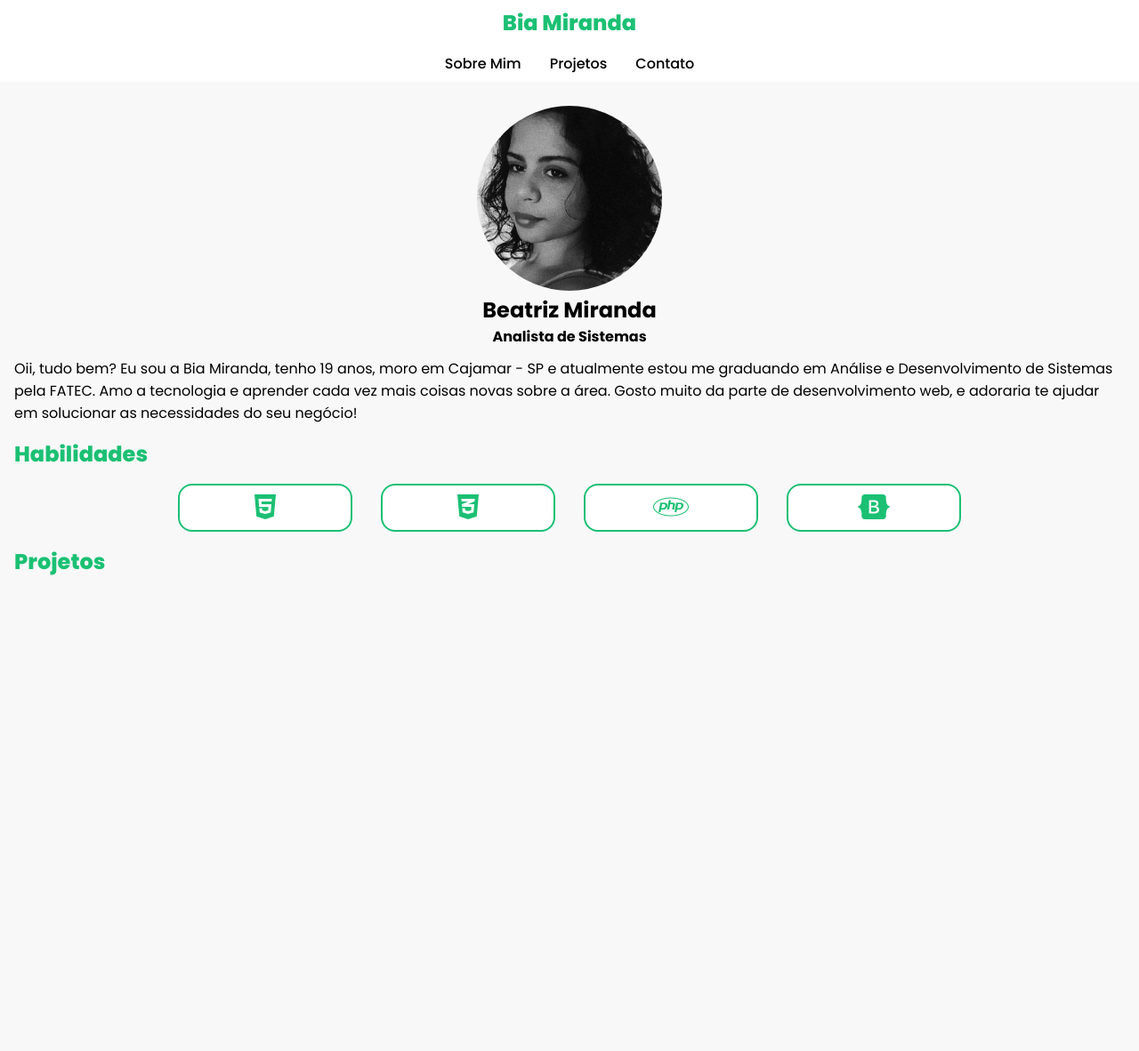
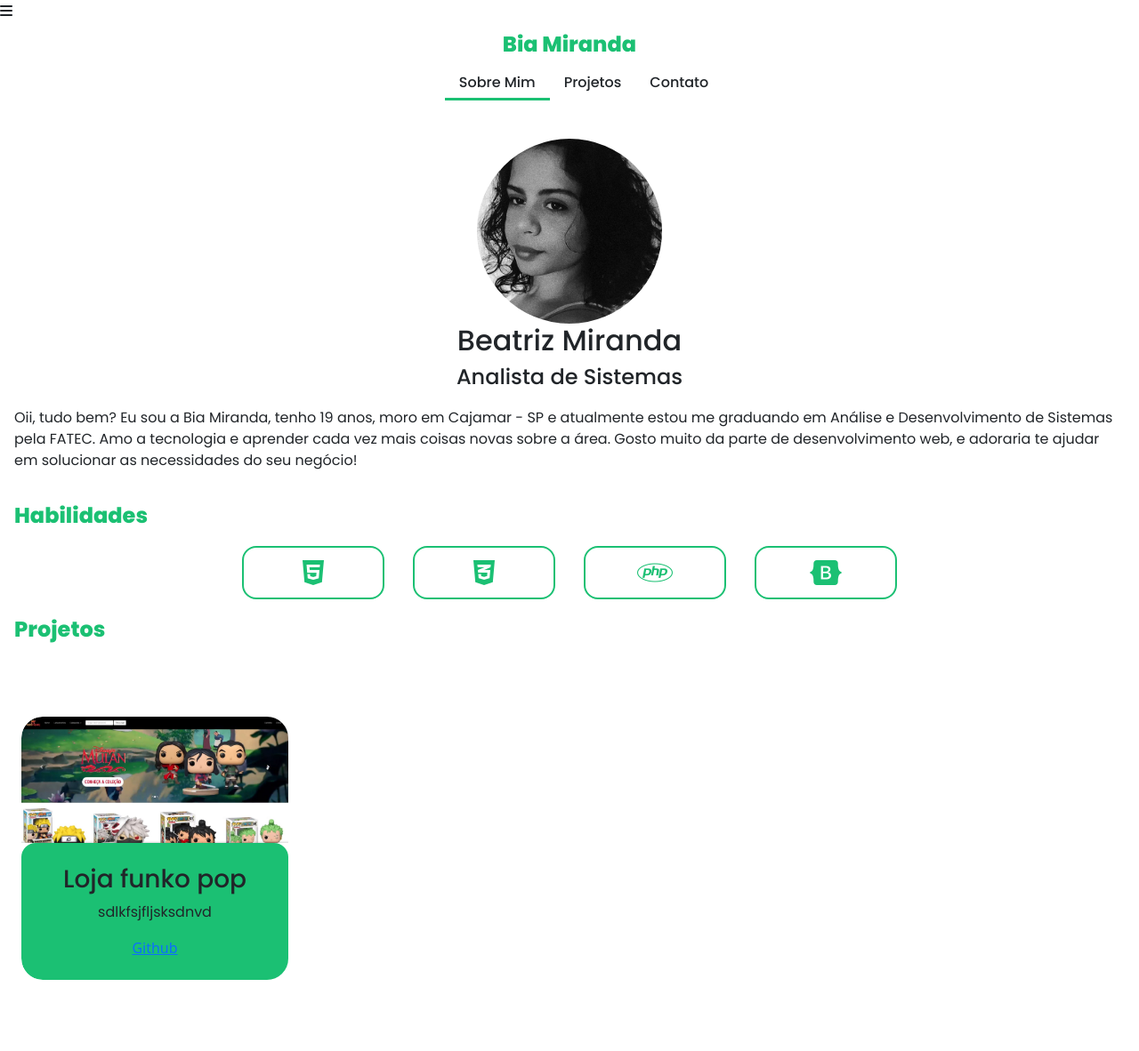
Before and after one commit to beatriz-miran/portfolio, a plain HTML site: page index.html in a window 1280 px wide. Shown: the whole page at 89% size. Before the commit the page ends 800 px from the top, so only its background shows below. Drawn offline with nearby package versions, Linux system fonts and the light colour scheme.

Commit message:
projetos pt1

```diff
--- a/index.html
+++ b/index.html
@@ -6,12 +6,15 @@
     <title>Beatriz Miranda</title>
     <link rel="stylesheet" href="style.css">
     <script src="https://kit.fontawesome.com/f744b840f7.js" crossorigin="anonymous"></script>
+    <link href="https://cdn.jsdelivr.net/npm/bootstrap@5.3.3/dist/css/bootstrap.min.css" rel="stylesheet" integrity="sha384-QWTKZyjpPEjISv5WaRU9OFeRpok6YctnYmDr5pNlyT2bRjXh0JMhjY6hW+ALEwIH" crossorigin="anonymous">
+
 </head>
 <body>
+    <i class="fa-solid fa-bars" id="menu-icon"></i>
     <nav>
         <div class="logo"><span>Bia Miranda</span></div>
         <ul>
-            <li>Sobre Mim</li>
+            <li class="active">Sobre Mim</li>
             <li>Projetos</li>
             <li>Contato</li>
         </ul>
@@ -55,8 +58,35 @@
     </section>
 
     <span>Projetos</span>
-    <section class="projetos"></section>
+    <section class="projetos">
+
+        <div class="card-container">
+            <div class="card-content">
+                <div class="">
+                    <article class="card-article">
+                        <div class="card-image">
+                            <img src="images/loja funko pop.JPG" alt="image" class="card-img">
+                            <div class="card-shadow"></div>
+                        </div>
+
+                        <div class="card-data">
+                            <h3 class="card-name">Loja funko pop</h3>
+                            <p class="card-description">
+                                sdlkfsjfljsksdnvd
+                            </p>
+
+                            <a href="#" class="card-button">Github</a>
+                        </div>
+                    </article>
+                </div>
+            </div>
+        </div>
+
+
+
+    </section>
     <section class="contato"></section>
     <footer></footer>
+    <script src="https://cdn.jsdelivr.net/npm/bootstrap@5.3.3/dist/js/bootstrap.bundle.min.js" integrity="sha384-YvpcrYf0tY3lHB60NNkmXc5s9fDVZLESaAA55NDzOxhy9GkcIdslK1eN7N6jIeHz" crossorigin="anonymous"></script>
 </body>
 </html>
--- a/style.css
+++ b/style.css
@@ -37,9 +37,17 @@ nav ul, .logo{
     text-align: center;
     justify-content: center;
 }
-nav ul li{
-    padding: 0.5rem 1rem;
+nav ul li, .active{
+    padding: 0.3rem 1rem;
     font-weight: 500;
+}
+li:hover{
+    cursor: pointer;
+    color: var(--cor-link);
+    transition: 0.3 ease;
+}
+.active{
+    border-bottom: 3px solid var(--cor-link);
 }
 
 .inicio{
@@ -81,5 +89,60 @@ nav ul li{
 .hab:hover{
     background: var(--cor-corpo-light);
     transition: ease 0.5s;
-    transform:scaleY(1.1);
+    transform:scale(1.1);
 }
+
+.container{
+    display: flex;
+    justify-content: center;
+    align-items: center;
+    height: 100vh;
+}
+
+.card-container{
+    padding-block: 5rem;
+}
+
+.card-content{
+    margin-inline: 1.5rem;
+    border-radius: 1.5rem;
+    overflow: hidden;
+}
+
+.card-article{
+    width: 300px;
+    border-radius: 1.5rem;
+    overflow: hidden;
+}
+
+.card-imagem{
+    position: relative;
+    background: var(--cor-link);
+    margin-top: 1.5rem;
+    margin-bottom: -.75rem;
+}
+
+.card-data{
+    background-color: var(--cor-link);
+    padding: 1.5rem 2rem;
+    border-radius: 1rem;
+    text-align: center;
+    position: relative;
+    z-index: 10;
+}
+
+.card-img{
+    width: 180px;
+    margin: 0 auto;
+    position: relative;
+    z-index: 5;
+}
+
+.card-shadow{
+    width: 200px;
+    height: 200px;
+    background-color: var(--font);
+    border-radius: 50%;
+    position: absolute;
+    top: 3.5rem;
+}
```
Also changed, not shown: images/loja funko pop.JPG (added), script.js (added).
